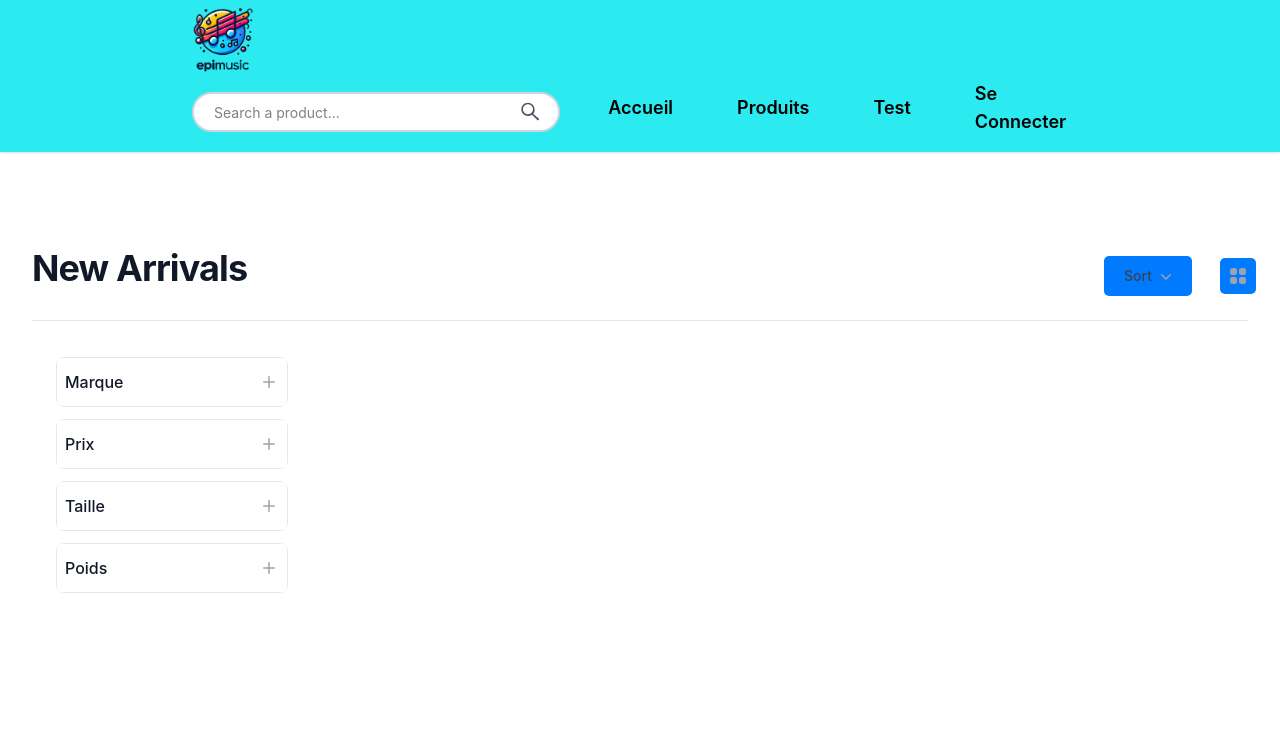
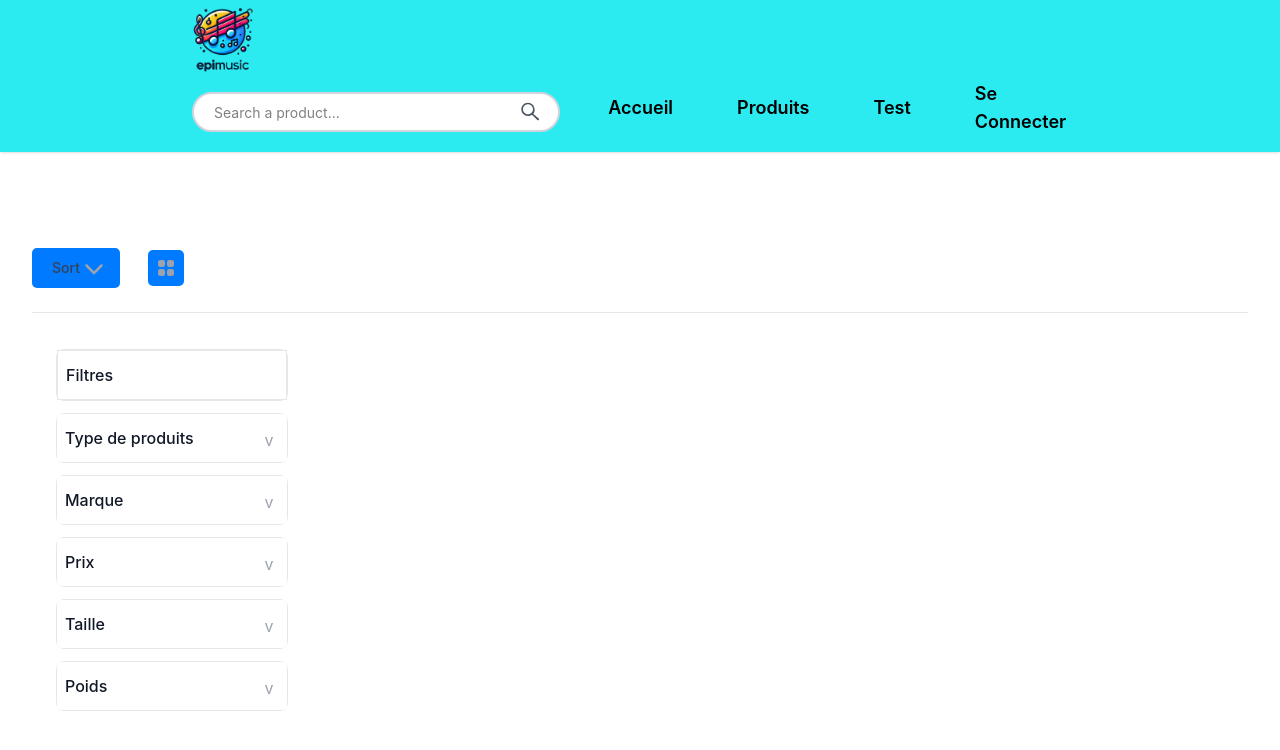
Before and after one commit to Seraphino16/Epimusic, a React (Create React App) app in the folder client/: page /Test in a window 1280 px wide. Shown: the top 750 px of the page. Built offline with nearby package versions, Linux system fonts and the light colour scheme.

Commit message:
fix: filteredArticle

```diff
--- a/client/package.json
+++ b/client/package.json
@@ -3,6 +3,9 @@
   "version": "0.1.0",
   "private": true,
   "dependencies": {
+    "@fortawesome/fontawesome-svg-core": "^6.6.0",
+    "@fortawesome/free-solid-svg-icons": "^6.6.0",
+    "@fortawesome/react-fontawesome": "^0.2.2",
     "@headlessui/react": "^2.1.2",
     "@heroicons/react": "^2.1.5",
     "@heroicons/vue": "^2.1.5",
--- a/client/src/components/Filtered/FilterDisclosure.js
+++ b/client/src/components/Filtered/FilterDisclosure.js
@@ -1,23 +1,34 @@
 import React from "react";
 import { Disclosure, DisclosureButton, DisclosurePanel } from '@headlessui/react';
-import { PlusIcon, MinusIcon } from '@heroicons/react/20/solid';
 import FilterOptions from './FilterOptions';
 
 const FilterDisclosure = ({ section }) => (
-  <Disclosure as="div" className="border-t border-gray-200 px-4 py-6 lg:py-0 lg:border-0">
+  <div className="border-t border-gray-200 px-4 py-6 lg:py-0 lg:border-0">
     <h3 className="border mx-2 my-3 flow-root rounded-lg">
+      {section.name === 'Filtres' ? (
+        <div className="group flex w-full items-center justify-between border bg-white px-2 py-3 text-gray-400">
+          <span className="font-medium text-gray-900">{section.name}</span>
+        </div>
+      ) : (
+        <Disclosure>
+          {({ open }) => (
+            <>
               <DisclosureButton className="group flex w-full items-center justify-between border bg-white px-2 py-3 text-gray-400 hover:bg-gray-100">
                 <span className="font-medium text-gray-900">{section.name}</span>
                 <span className="ml-6 flex items-center">
-          <PlusIcon aria-hidden="true" className="h-5 w-5 group-data-[open]:hidden" />
-          <MinusIcon aria-hidden="true" className="h-5 w-5 [.group:not([data-open])_&]:hidden" />
+                  <span className={`h-5 w-5 ${open ? 'block' : 'hidden'}`}>v</span>
+                  <span className={`h-5 w-5 ${open ? 'hidden' : 'block'}`}>v</span>
                 </span>
               </DisclosureButton>
-    </h3>
               <DisclosurePanel className="pt-6">
                 {section.options ? <FilterOptions options={section.options} sectionId={section.id} /> : section.component}
               </DisclosurePanel>
+            </>
+          )}
         </Disclosure>
+      )}
+    </h3>
+  </div>
 );
 
 export default FilterDisclosure;
--- a/client/src/components/Filtered/FilterOptions.js
+++ b/client/src/components/Filtered/FilterOptions.js
@@ -1,7 +1,7 @@
 import React from "react";
 
 const FilterOptions = ({ options, sectionId }) => (
-  <div className="space-y-6">
+  <div className="space-y-6 pl-4 py-4">
     {options.map((option, optionIdx) => (
       <div key={option.value} className="flex items-center">
         <input
--- a/client/src/components/Filtered/FilteredArticles.js
+++ b/client/src/components/Filtered/FilteredArticles.js
@@ -3,15 +3,15 @@ import React from "react";
 import {
   Dialog,
   Transition,
-  TransitionChild,
-  DialogPanel,
   Menu,
   MenuButton,
   MenuItems,
   MenuItem,
 } from '@headlessui/react';
 import { XMarkIcon } from '@heroicons/react/24/outline';
-import { ChevronDownIcon, FunnelIcon, Squares2X2Icon } from '@heroicons/react/20/solid';
+import { FunnelIcon, Squares2X2Icon } from '@heroicons/react/20/solid';
+import { FontAwesomeIcon } from '@fortawesome/react-fontawesome';
+import { faChevronDown } from '@fortawesome/free-solid-svg-icons';
 import FilterDisclosure from './FilterDisclosure';
 import RangeSlider from './RangeSlider';
 
@@ -30,7 +30,6 @@ const FilteredArticles = () => {
     console.log('Prix:', value);
   };
 
-
   const handlePoidsChange = (value) => {
     console.log('Poids:', value);
   };
@@ -45,34 +44,44 @@ const FilteredArticles = () => {
 
   const filters = [
     {
+      name: 'Filtres',
+    },
+    {
+      id: 'Type de produits',
+      name: 'Type de produits',
+      options: [
+        { value: 'Instruments', label: 'Instruments', checked: false },
+        { value: 'Vinyles', label: 'Vinyles', checked: false },
+        { value: 'Goddies', label: 'Goddies', checked: true },
+      ],
+    },
+    {
       id: 'Marque',
       name: 'Marque',
       options: [
-        { value: 'white', label: 'White', checked: false },
-        { value: 'beige', label: 'Beige', checked: false },
-        { value: 'blue', label: 'Blue', checked: true },
-        { value: 'brown', label: 'Brown', checked: false },
-        { value: 'green', label: 'Green', checked: false },
-        { value: 'purple', label: 'Purple', checked: false },
+        { value: 'Shiver', label: 'Shiver', checked: false },
+        { value: 'Takamine', label: 'Takamine', checked: false },
+        { value: 'Gibson', label: 'Gibson', checked: true },
+        { value: 'Yamaha', label: 'Yamaha', checked: false },
       ],
     },
     {
       id: 'Prix',
       name: 'Prix',
       component: <RangeSlider min={0} max={100} step={1} onChange={handlePrixChange} onReset={handlePrixReset} />,
-
-
     },
     {
       id: 'Taille',
       name: 'Taille',
       options: [
-        { value: 'white', label: 'White', checked: false },
-        { value: 'beige', label: 'Beige', checked: false },
-        { value: 'blue', label: 'Blue', checked: true },
-        { value: 'brown', label: 'Brown', checked: false },
-        { value: 'green', label: 'Green', checked: false },
-        { value: 'purple', label: 'Purple', checked: false },
+        { value: '33', label: '33', checked: false },
+        { value: '45', label: '45', checked: false },
+        { value: 'XXL', label: 'XXL', checked: true },
+        { value: 'XL', label: 'XL', checked: false },
+        { value: 'L', label: 'L', checked: false },
+        { value: 'M', label: 'M', checked: false },
+        { value: 'S', label: 'S', checked: false },
+        { value: 'XS', label: 'XS', checked: false },
       ],
     },
     {
@@ -92,7 +101,7 @@ const FilteredArticles = () => {
         {/* Mobile filter dialog */}
         <Transition.Root show={mobileFiltersOpen} as={Fragment}>
           <Dialog as="div" className="relative z-40 lg:hidden" onClose={setMobileFiltersOpen}>
-            <TransitionChild
+            <Transition.Child
               as={Fragment}
               enter="transition-opacity ease-linear duration-300"
               enterFrom="opacity-0"
@@ -102,10 +111,10 @@ const FilteredArticles = () => {
               leaveTo="opacity-0"
             >
               <div className="fixed inset-0 bg-black bg-opacity-25" />
-            </TransitionChild>
+            </Transition.Child>
 
             <div className="fixed inset-0 z-40 flex">
-              <TransitionChild
+              <Transition.Child
                 as={Fragment}
                 enter="transition ease-in-out duration-300 transform"
                 enterFrom="translate-x-full"
@@ -114,7 +123,7 @@ const FilteredArticles = () => {
                 leaveFrom="translate-x-0"
                 leaveTo="translate-x-full"
               >
-                <DialogPanel className="relative ml-auto flex h-full w-full max-w-xs flex-col overflow-y-auto bg-white py-4 pb-12 shadow-xl">
+                <Dialog.Panel className="relative ml-auto flex h-full w-full max-w-xs flex-col overflow-y-auto bg-white py-4 pb-12 shadow-xl">
                   <div className="flex items-center justify-between px-4">
                     <h2 className="text-lg font-medium text-gray-900">Filters</h2>
                     <button
@@ -133,25 +142,20 @@ const FilteredArticles = () => {
                       <FilterDisclosure key={section.id} section={section} />
                     ))}
                   </form>
-                </DialogPanel>
-              </TransitionChild>
+                </Dialog.Panel>
+              </Transition.Child>
             </div>
           </Dialog>
         </Transition.Root>
 
         <main className="mx-auto max-w-7xl px-4 sm:px-6 lg:px-8">
           <div className="flex items-baseline justify-between border-b border-gray-200 pb-6 pt-24">
-            <h1 className="text-4xl font-bold tracking-tight text-gray-900">New Arrivals</h1>
-
             <div className="flex items-center">
               <Menu as="div" className="relative inline-block text-left">
                 <div>
                   <MenuButton className="group inline-flex justify-center text-sm font-medium text-gray-700 hover:text-gray-900">
                     Sort
-                    <ChevronDownIcon
-                      className="-mr-1 ml-1 h-5 w-5 flex-shrink-0 text-gray-400 group-hover:text-gray-500"
-                      aria-hidden="true"
-                    />
+                    <FontAwesomeIcon icon={faChevronDown} className="-mr-1 ml-1 h-5 w-5 flex-shrink-0 text-gray-400 group-hover:text-gray-500" />
                   </MenuButton>
                 </div>
 
--- a/client/src/components/Filtered/RangeSlider.js
+++ b/client/src/components/Filtered/RangeSlider.js
@@ -34,7 +34,7 @@ const RangeSlider = ({ min, max, step, onChange, onReset }) => {
   };
 
   return (
-    <div className="range-slider p-4 border rounded-lg">
+    <div className="range-slider p-4 rounded-lg">
       <div className="flex justify-between items-center mb-4">
         <input
           type="number"
@@ -90,13 +90,13 @@ const RangeSlider = ({ min, max, step, onChange, onReset }) => {
       <div className="flex justify-between">
         <button
           onClick={handleReset}
-          className="bg-blue-600 text-white hover:underline px-4 py-2 rounded"
+          className="bg-blue-600 text-white hover:underline px-2 py-2 rounded"
         >
           Réinitialiser
         </button>
         <button
           onClick={handleSubmit}
-          className="bg-blue-600 text-white px-4 py-2 rounded"
+          className="bg-blue-600 text-white px-2 py-2 rounded"
         >
           Valider
         </button>
```
Also changed, not shown: 2 other files (tests, documents, lock files or other folders). Lines whose indentation alone changed are shown as unchanged.
